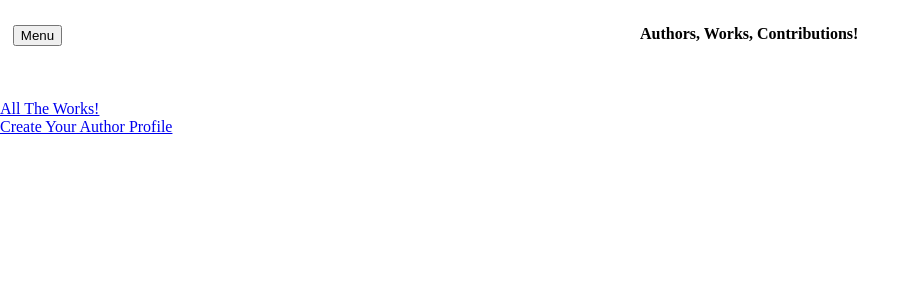
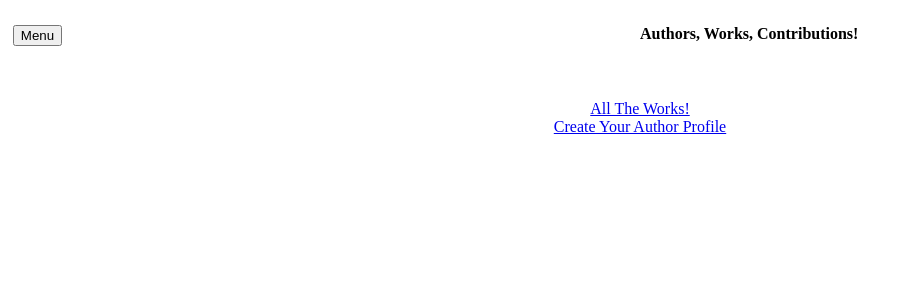
Before and after one commit to mmaustin/community-novel, a React (Create React App) app in the folder cn-client/: page /all-authors in a window 1280 px wide. Shown: the top 300 px of the page, without its empty margins (0-920 px from the left). Built offline with nearby package versions, Linux system fonts and the light colour scheme.

Commit message:
provided the html element root with flex properties

```diff
--- a/cn-client/src/features/authors/AuthorsList.js
+++ b/cn-client/src/features/authors/AuthorsList.js
@@ -13,7 +13,7 @@ export const AuthorsList = () => {
     const orderedAuthors = authors.slice().sort((a,b) => a.name.localeCompare(b.name))
 
     const content = orderedAuthors.map((author, i) => {
-        return <div className='author-list-container' key={i}>
+        return <div id='author-list-container' key={i}>
             <p className='author-list-name'>{author.name}</p>
             <AuthorWorks works={author.works}/>
             {/*<AuthorContributions contributions={author.contributions}/>*/}
--- a/cn-client/src/index.css
+++ b/cn-client/src/index.css
@@ -1,6 +1,16 @@
 body {
   margin: 0;
-  height: 400px;
+  height: 900px;
+}
+
+#root {
+  margin: 0;
+  height: 100%;
+  width: 100%;
+  display: flex;
+  justify-content: flex-start;
+  align-items: center;
+  flex-flow: column;
 }
 
 #navbar {
@@ -76,3 +86,7 @@ body {
   .homepage-p {
     margin-top: 65px;
   }
+
+#author-list-container {
+
+}
```
